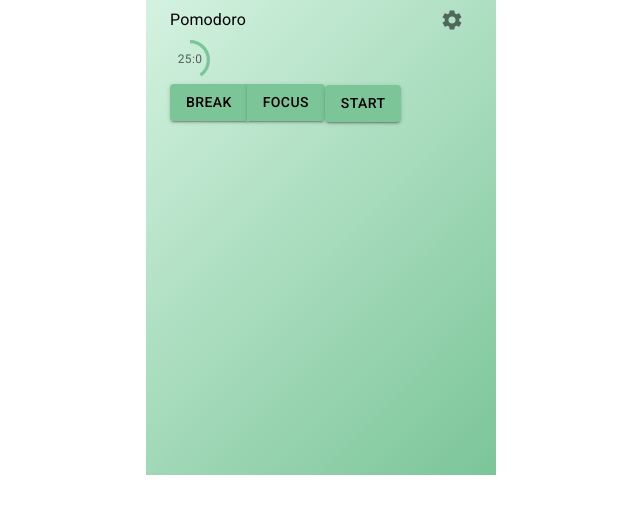
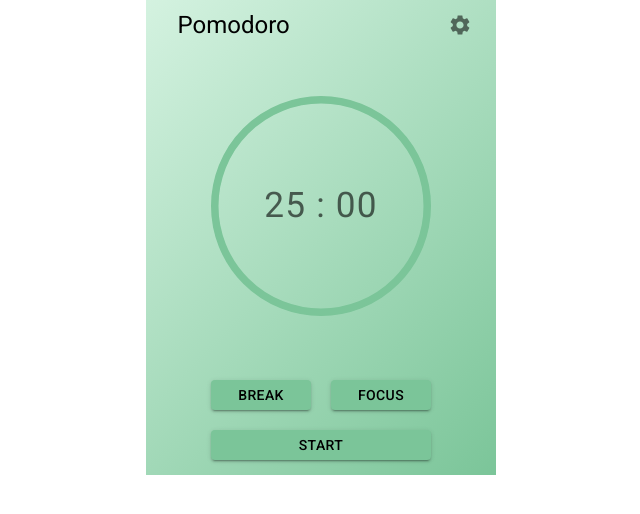
Before and after one commit to OwenTruong/Dorozoids, a React (Vite) app in the folder client/: page / in a window 1280 px wide. Shown: the top 514 px of the page, without its empty margins (319-959 px from the left). Built offline with nearby package versions, Linux system fonts and the light colour scheme.

Commit message:
fixed bugs with react states & cleaned up MUI gui

```diff
--- a/client/index.html
+++ b/client/index.html
@@ -7,5 +7,7 @@
     <title>Vite + React + TS</title>
     <script defer type="module" src="/src/main.tsx"></script>
   </head>
-  <body id="root" style="margin: 0"></body>
+  <body style="margin: 0">
+    <div id="root" style="margin: 0"></div>
+  </body>
 </html>
--- a/client/src/App.tsx
+++ b/client/src/App.tsx
@@ -5,12 +5,18 @@ import { useState } from 'react';
 import Home from './Home/Home';
 import DataContext from './dataContext';
 
-const colorTheme = createTheme({
+const breakLightTheme = createTheme({
   palette: {
     primary: {
       light: '#D4F2E0',
       main: '#7BC599',
       dark: '#4FA772',
+      contrastText: '#000',
+    },
+    secondary: {
+      light: '#c4f4df',
+      main: '#c4f4df',
+      dark: '#c4f4df',
       contrastText: '#000',
     },
   },
@@ -48,7 +54,7 @@ export default function App() {
   ];
 
   return (
-    <ThemeProvider theme={colorTheme}>
+    <ThemeProvider theme={breakLightTheme}>
       <DataContext
         data={{
           seconds,
--- a/client/src/Home/Home.tsx
+++ b/client/src/Home/Home.tsx
@@ -1,10 +1,10 @@
 import {
   Box,
   Button,
-  ButtonGroup,
   Typography,
   Container,
   IconButton,
+  styled,
 } from '@mui/material';
 import SettingsIcon from '@mui/icons-material/Settings';
 
@@ -13,6 +13,29 @@ import ProgressBar from '../ProgressBar/ProgressBar';
 import { useContext, useEffect } from 'react';
 import { dataContext } from '../dataContext';
 
+const StyledSettings = styled(SettingsIcon)(
+  () => `
+transition: all 200ms;
+font-size: 1.5rem;
+&:hover {
+  transform-origin: center;
+  transform: rotate(30deg);
+}
+`
+);
+
+const BUTTON_STYLE = {
+  width: '100px',
+  height: '30px',
+  margin: '10px',
+};
+
+const START_BUTTON_STYLE = {
+  width: `${100 * 2 + 20}px`,
+  height: '30px',
+  margin: '10px',
+};
+
 function HomeNav() {
   return (
     <Box
@@ -20,29 +43,29 @@ function HomeNav() {
         display: 'flex',
         justifyContent: 'space-between',
         alignItems: 'center',
+        width: '100%',
+        paddingLeft: '15px',
       }}
     >
-      <Typography>Pomodoro</Typography>
+      <Typography variant="h5" fontWeight={'400'}>
+        Pomodoro
+      </Typography>
       <IconButton>
-        <SettingsIcon />
+        <StyledSettings />
       </IconButton>
     </Box>
   );
 }
 
 function Clock() {
-  const { timeLeft, seconds, activeSession, setRemainingTime, updateSeconds } =
+  const { timeLeft, seconds, remainingTime, focusMode } =
     useContext(dataContext);
+  const sec = focusMode ? seconds[0] : seconds[1];
+  const progressInPercentage = ((sec - remainingTime) / sec) * 100;
+
   return (
     <Box>
-      <ProgressBar
-        value={40}
-        timeLeft={timeLeft}
-        seconds={seconds}
-        activeSession={activeSession}
-        setRemainingTime={setRemainingTime}
-        updateTimer={updateSeconds}
-      />
+      <ProgressBar value={progressInPercentage} timeLeft={timeLeft} />
     </Box>
   );
 }
@@ -65,14 +88,14 @@ function SessionButtonGroup() {
     }
   };
   return (
-    <ButtonGroup>
-      <Button variant="contained" onClick={breakPressed}>
+    <Box sx={{ display: 'flex', justifyContent: 'space-evenly' }}>
+      <Button variant="contained" onClick={breakPressed} sx={BUTTON_STYLE}>
         Break
       </Button>
-      <Button variant="contained" onClick={focusPressed}>
+      <Button variant="contained" onClick={focusPressed} sx={BUTTON_STYLE}>
         Focus
       </Button>
-    </ButtonGroup>
+    </Box>
   );
 }
 
@@ -82,6 +105,7 @@ function StartButton() {
   return (
     <Button
       variant="contained"
+      sx={START_BUTTON_STYLE}
       onClick={() => {
         setActiveSession(true);
       }}
@@ -104,14 +128,14 @@ function StopButtonGroup() {
     setRemainingTime(focusMode ? seconds[0] : seconds[1]);
   };
   return (
-    <ButtonGroup>
-      <Button variant="contained" onClick={pausePressed}>
+    <Box>
+      <Button variant="contained" onClick={pausePressed} sx={BUTTON_STYLE}>
         Pause
       </Button>
-      <Button variant="contained" onClick={resetPressed}>
+      <Button variant="contained" onClick={resetPressed} sx={BUTTON_STYLE}>
         Reset
       </Button>
-    </ButtonGroup>
+    </Box>
   );
 }
 
@@ -148,11 +172,16 @@ export default function Home() {
         height: '475px',
         backgroundColor: '#D4F2E0',
         backgroundImage: `linear-gradient(135deg, #D4F2E0 0%, #7BC599 100%)`,
+        padding: '5px',
+        display: 'flex',
+        flexDirection: 'column',
+        justifyContent: 'space-between',
+        alignItems: 'center',
       }}
     >
       <HomeNav />
       <Clock />
-      <Box>
+      <Box display={'flex'} flexDirection={'column'}>
         <SessionButtonGroup />
         {!activeSession ? <StartButton /> : <StopButtonGroup />}
       </Box>
--- a/client/src/ProgressBar/ProgressBar.tsx
+++ b/client/src/ProgressBar/ProgressBar.tsx
@@ -3,27 +3,29 @@ import CircularProgress, {
 } from '@mui/material/CircularProgress';
 import Typography from '@mui/material/Typography';
 import Box from '@mui/material/Box';
-import { useRef, useState } from 'react';
+import { useContext, useRef, useState } from 'react';
 import { TextField } from '@mui/material';
+import { dataContext } from '../dataContext';
 
-export default function ProgressBar(
-  props: CircularProgressProps & {
-    value: number;
-    timeLeft: [number, number];
-    seconds: number[];
-    activeSession: boolean;
-    setRemainingTime: React.Dispatch<React.SetStateAction<number>>;
-    updateTimer: (newTime: number) => void;
-  }
-) {
-  // const minRef = useRef(props.timeLeft[0]);
-  // const secRef = useRef(props.timeLeft[1]);
+// function SmallMinute() {
+//   return <Typography fontSize={'0.5rem'}>MINUTES</Typography>;
+// }
+
+// function SmallSecond() {
+//   return <Typography fontSize={'0.5rem'}>MINUTES</Typography>;
+// }
+
+function Timer({ timeLeft }: { timeLeft: number[] }) {
+  const { updateSeconds, activeSession, setRemainingTime } =
+    useContext(dataContext);
+
   const minRef = useRef<HTMLInputElement | null>(null);
   const secRef = useRef<HTMLInputElement | null>(null);
   const [editMode, setEditMode] = useState(false);
+
+  console.log(timeLeft);
+
   return (
-    <Box sx={{ position: 'relative', display: 'inline-flex' }}>
-      <CircularProgress variant="determinate" {...props} />
     <Box
       sx={{
         top: 0,
@@ -34,6 +36,7 @@ export default function ProgressBar(
         display: 'flex',
         alignItems: 'center',
         justifyContent: 'center',
+        zIndex: 3,
       }}
     >
       {editMode === false ? (
@@ -44,45 +47,73 @@ export default function ProgressBar(
           onClick={(e) => {
             if (e.detail === 2) setEditMode(true);
           }}
+          fontSize={'2.2rem'}
         >
-            {`${props.timeLeft[0]}:${props.timeLeft[1]}`}
+          {`${timeLeft[0].toString().padStart(2, '0')} : ${timeLeft[1]
+            .toString()
+            .padStart(2, '0')}`}
         </Typography>
       ) : (
-          <Box>
+        <Box display={'flex'}>
           <TextField
+            variant="standard"
             ref={minRef}
             onChange={(e) => {
               if (minRef.current) minRef.current.value = e.target.value;
             }}
-              defaultValue={props.timeLeft[0]}
+            InputProps={{
+              style: {
+                fontSize: '2.2rem',
+                width: `2ch`,
+                textAlign: 'end',
+              },
+              disableUnderline: true,
+            }}
+            defaultValue={timeLeft[0].toString().padStart(2, '0')}
             onKeyDown={(e) => {
-                if (e.key === 'Enter' && !props.activeSession) {
+              if (e.key === 'Enter' && !activeSession) {
                 // Editing timer is disabled when session is active
 
-                  if (secRef.current) {
-                    props.updateTimer(Number(secRef.current.value));
-                    props.setRemainingTime(Number(secRef.current.value));
+                if (minRef.current && secRef.current) {
+                  const min = minRef.current.value ?? '0';
+                  const sec = secRef.current.value ?? '0';
+                  updateSeconds(Number(min) * 60 + Number(sec));
+                  setRemainingTime(Number(min) * 60 + Number(sec));
                 }
                 // if minute reference does not exist, something is wrong and we should disable the ability to update the max seconds of a timer
                 setEditMode(false);
               }
             }}
           />
-            <Typography>:</Typography>
+          <Typography fontSize={'2.2rem'}>:</Typography>
           <TextField
+            variant="standard"
             ref={secRef}
+            InputProps={{
+              style: {
+                fontSize: '2.2rem',
+                width: '2ch',
+              },
+              disableUnderline: true,
+            }}
             onChange={(e) => {
               if (secRef.current) secRef.current.value = e.target.value;
             }}
-              defaultValue={props.timeLeft[1]}
+            defaultValue={timeLeft[1].toString().padStart(2, '0')}
             onKeyDown={(e) => {
-                if (e.key === 'Enter' && !props.activeSession) {
+              if (e.key === 'Enter' && !activeSession) {
                 // Editing timer is disabled when session is active
 
-                  if (secRef.current) {
-                    props.updateTimer(Number(secRef.current.value));
-                    props.setRemainingTime(Number(secRef.current.value));
-                  }
+                if (secRef.current && minRef.current) {
+                  updateSeconds(
+                    Number(secRef.current.value) +
+                      Number(minRef.current.value) * 60
+                  );
+                  setRemainingTime(
+                    Number(secRef.current.value) +
+                      Number(minRef.current.value) * 60
+                  );
+                } else console.error('secRef and minRef are null');
 
                 // if minute reference does not exist, something is wrong and we should disable the ability to update the max seconds of a timer
                 setEditMode(false);
@@ -92,6 +123,36 @@ export default function ProgressBar(
         </Box>
       )}
     </Box>
+  );
+}
+
+export default function ProgressBar(
+  props: CircularProgressProps & {
+    value: number;
+    timeLeft: [number, number];
+  }
+) {
+  return (
+    <Box sx={{ position: 'relative', display: 'inline-flex' }}>
+      <CircularProgress
+        variant="determinate"
+        thickness={1.5}
+        {...props}
+        size={'220px'}
+        sx={{ zIndex: 2, color: '#c4f4df' }}
+      />
+      <CircularProgress
+        variant="determinate"
+        thickness={1.5}
+        sx={{
+          position: 'absolute',
+          left: 0,
+        }}
+        {...props}
+        value={100}
+        size={'220px'}
+      />
+      <Timer timeLeft={props.timeLeft} />
     </Box>
   );
 }
```
Lines whose indentation alone changed are shown as unchanged.
